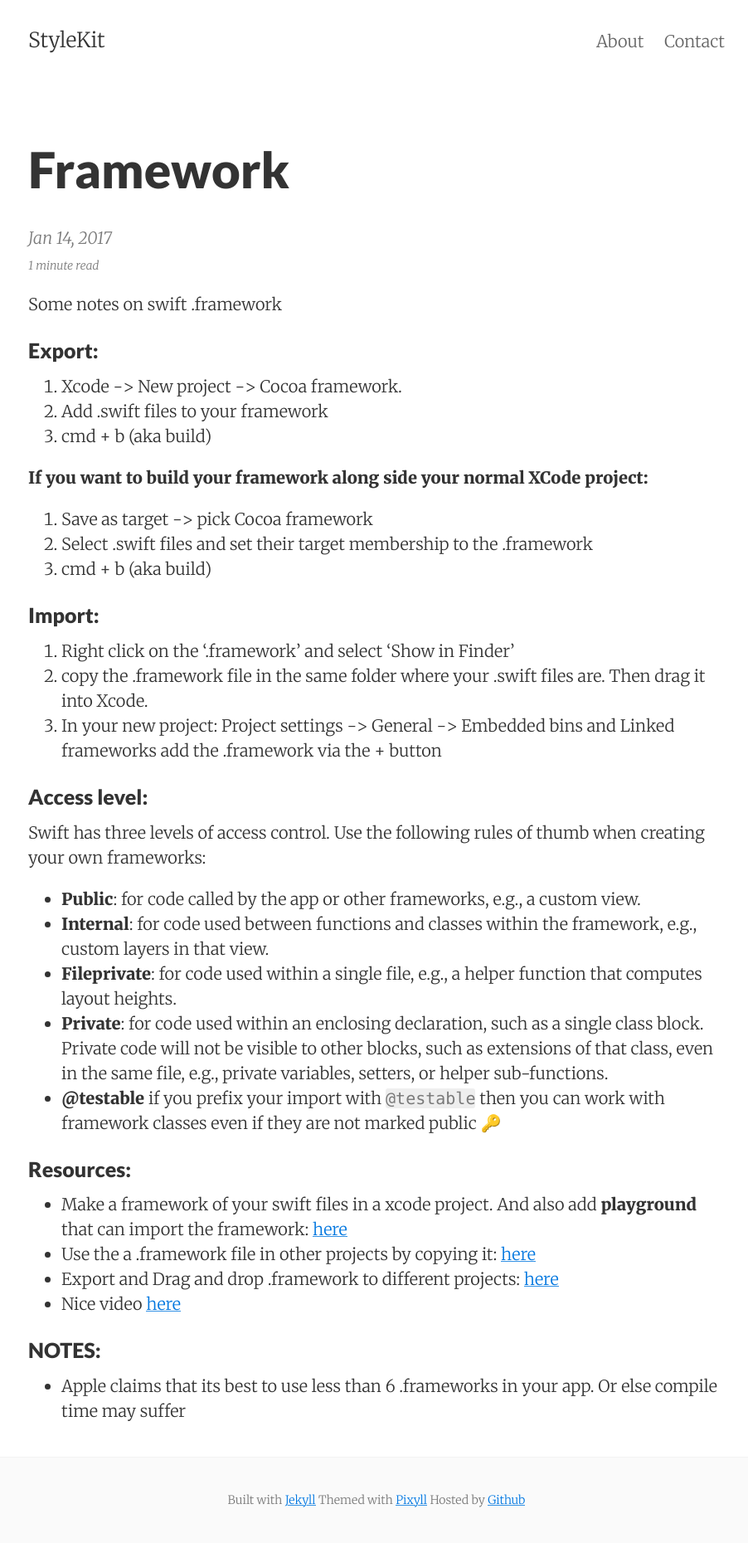
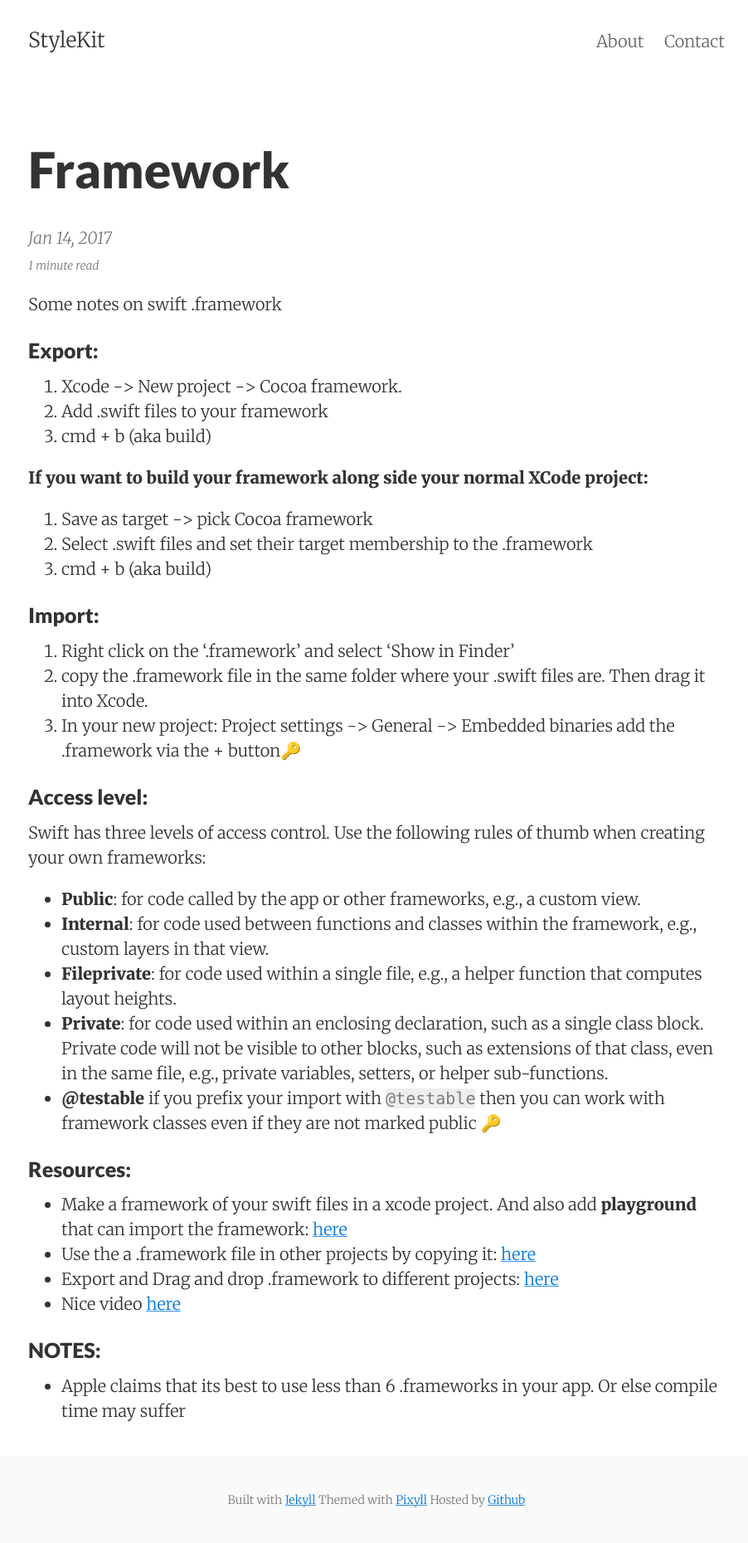
Before and after one commit to stylekit/stylekit.github.io, a Jekyll site: the page built from _posts/2017-01-14-framework.md, in a window 1280 px wide. Shown: the whole page at 83% size, without its empty margins (186-1088 px from the left). Built offline with Jekyll 4.4.1, drawn with Linux system fonts in a browser that asks for light colours; nearby versions of some CDN libraries; comment, search, counter and statistics services are not loaded.

Commit message:
Files modified: 1


Modified 1 file:
_posts/2017-01-14-framework.md

```diff
--- a/_posts/2017-01-14-framework.md
+++ b/_posts/2017-01-14-framework.md
@@ -16,7 +16,7 @@ Some notes on swift .framework <!--more-->
 
 1. Right click on the ‘.framework’ and select ‘Show in Finder’
 2. copy the .framework file in the same folder where your .swift files are. Then drag it into Xcode.
-3. In your new project: Project settings -> General -> Embedded bins and Linked frameworks add the  .framework via the + button
+3. In your new project: Project settings -> General -> Embedded binaries add the  .framework via the + button🔑
 
 
 ### Access level:
```
